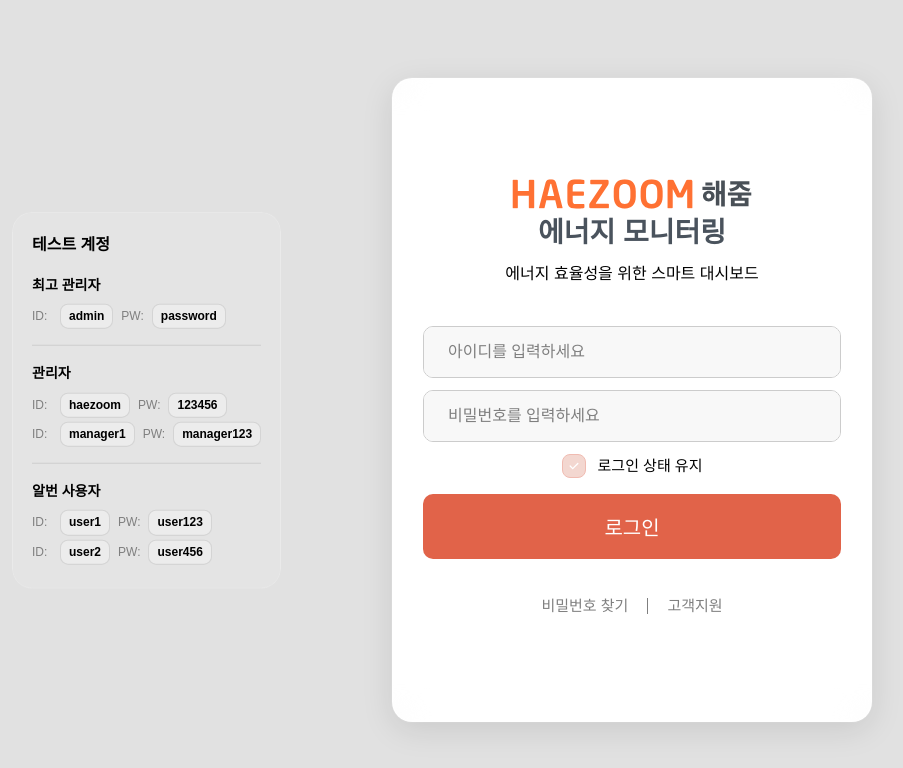
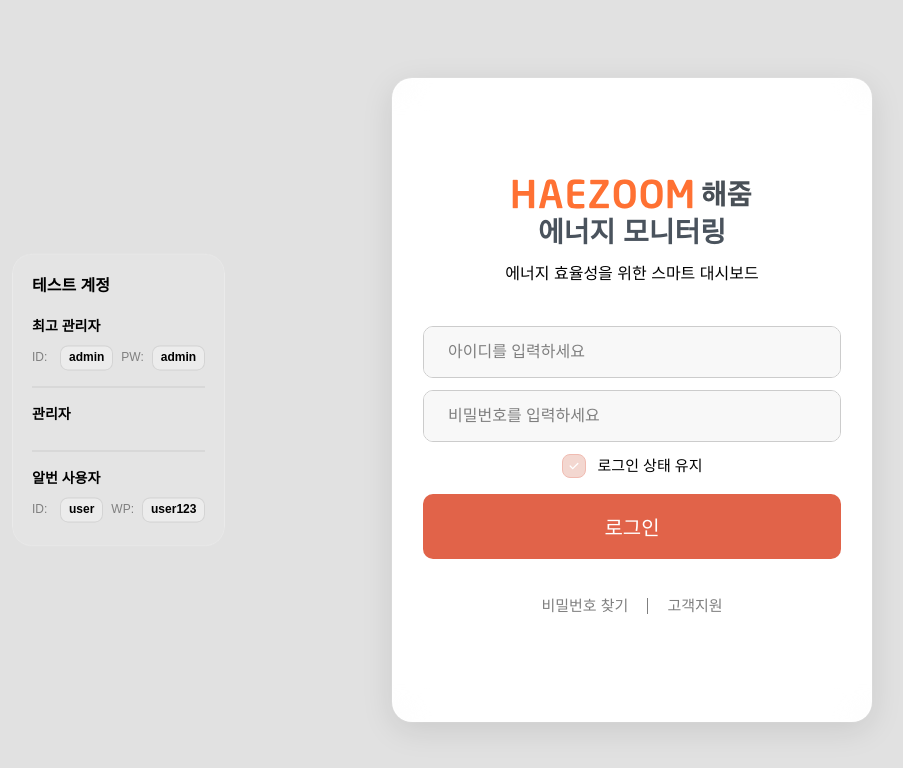
Before and after one commit to apple9710/haezoom, a Vue app: page /#/login in a window 1280 px wide. Shown: the top 768 px of the page, without its empty margins (8-911 px from the left). Built offline with nearby package versions, Linux system fonts and the light colour scheme; a web font is replaced by a local one.

Commit message:
계정 정보 제거

```diff
--- a/src/views/LoginView.vue
+++ b/src/views/LoginView.vue
@@ -11,37 +11,25 @@
                 <span class="credential-label">ID:</span>
                 <span class="credential-value">admin</span>
                 <span class="credential-label">PW:</span>
-                <span class="credential-value">password</span>
+                <span class="credential-value">admin</span>
               </div>
             </div>
             <div class="account-group">
               <h4>관리자</h4>
               <div class="credential-item">
-                <span class="credential-label">ID:</span>
+                <!-- <span class="credential-label">ID:</span>
                 <span class="credential-value">haezoom</span>
                 <span class="credential-label">PW:</span>
-                <span class="credential-value">123456</span>
-              </div>
-              <div class="credential-item">
-                <span class="credential-label">ID:</span>
-                <span class="credential-value">manager1</span>
-                <span class="credential-label">PW:</span>
-                <span class="credential-value">manager123</span>
+                <span class="credential-value">123456</span> -->
               </div>
             </div>
             <div class="account-group">
               <h4>알번 사용자</h4>
               <div class="credential-item">
                 <span class="credential-label">ID:</span>
-                <span class="credential-value">user1</span>
-                <span class="credential-label">PW:</span>
+                <span class="credential-value">user</span>
+                <span class="credential-label">WP:</span>
                 <span class="credential-value">user123</span>
-              </div>
-              <div class="credential-item">
-                <span class="credential-label">ID:</span>
-                <span class="credential-value">user2</span>
-                <span class="credential-label">PW:</span>
-                <span class="credential-value">user456</span>
               </div>
             </div>
           </div>
```
